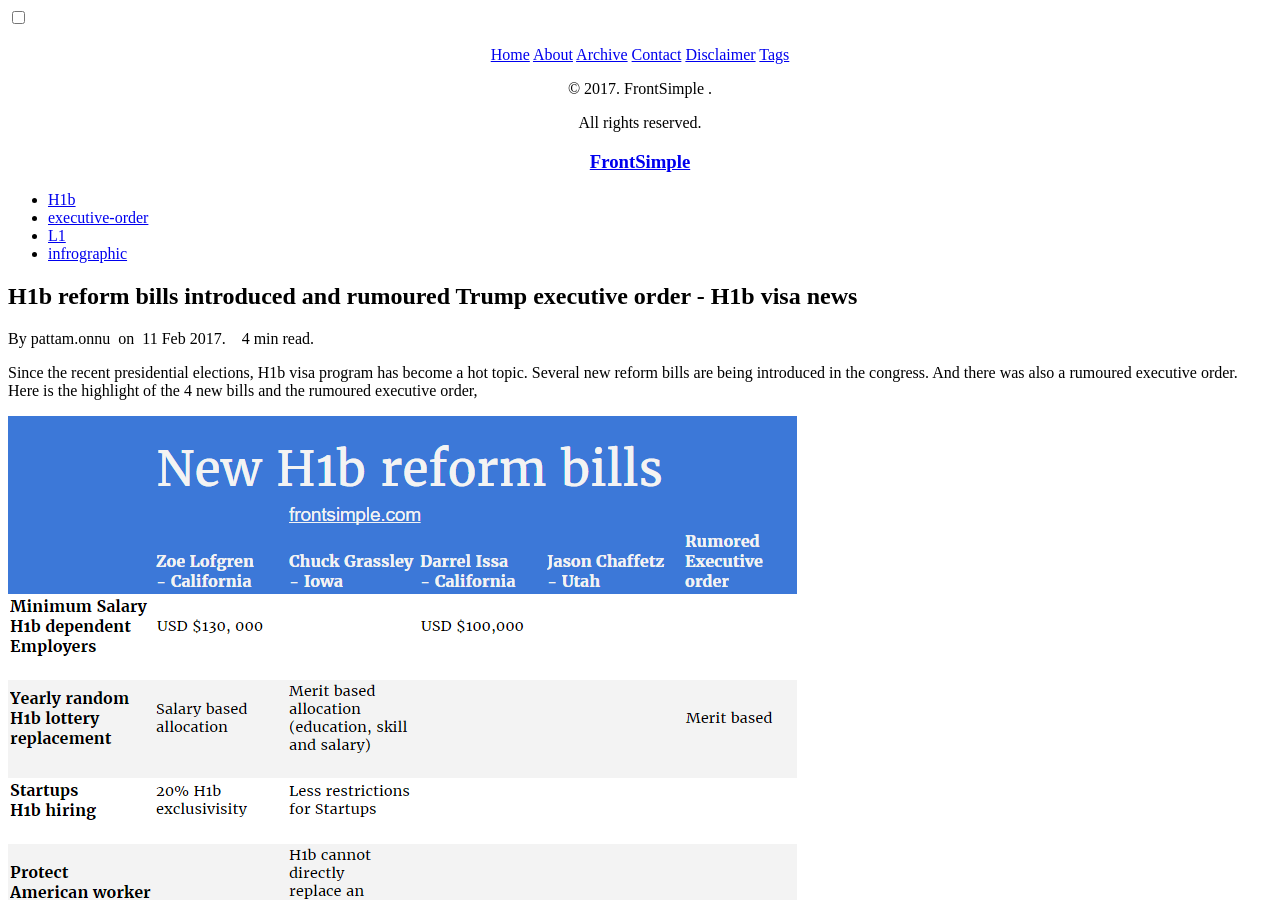
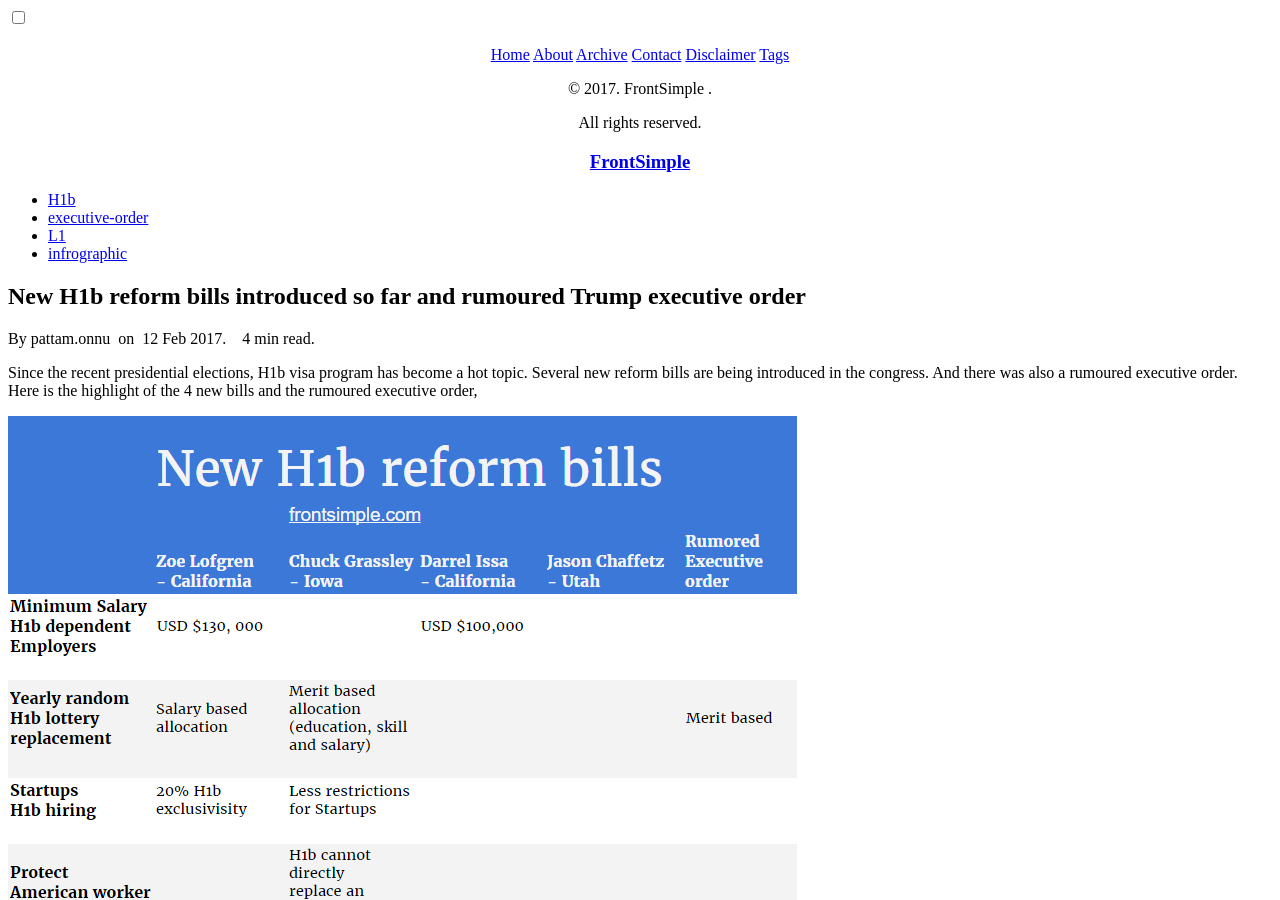
Before and after one commit to gitforwork2/gitforwork.github.io, a Jekyll site: the page built from _posts/2017-02-12-h1b-bills-executive-order.md, in a window 1280 px wide and 900 px high. Built offline with Jekyll 4.4.1, drawn with Linux system fonts in a browser that asks for light colours; nearby versions of some CDN libraries; comment, search, counter and statistics services are not loaded.

Commit message:
Update and rename 2017-02-09-h1b-bills-executive-order.md to 2017-02-12-h1b-bills-executive-order.md

```diff
--- a/_posts/2017-02-09-h1b-bills-executive-order.md
+++ b/_posts/2017-02-12-h1b-bills-executive-order.md
@@ -1,10 +1,10 @@
 ---
 layout: post
-title: H1b reform bills introduced and rumoured Trump executive order - H1b visa news
-date: 2017-02-11
+title: New H1b reform bills introduced so far and rumoured Trump executive order
+date: 2017-02-12
 tags: H1b executive-order L1 infrographic
 comments: true
-description: Details about H1b reform bills introduced. Also about leaked Trump executive order. Zoe Lofgren and Chuck Grassley bill details
+description: Details about new H1b reform bills introduced. Also about leaked Trump executive order. Zoe Lofgren and Chuck Grassley bill details
 ---
 
 Since the recent presidential elections, H1b visa program has become a hot topic. Several new reform bills are being introduced in the congress. And there was also a rumoured executive order. Here is the highlight of the 4 new bills and the rumoured executive order,
```
